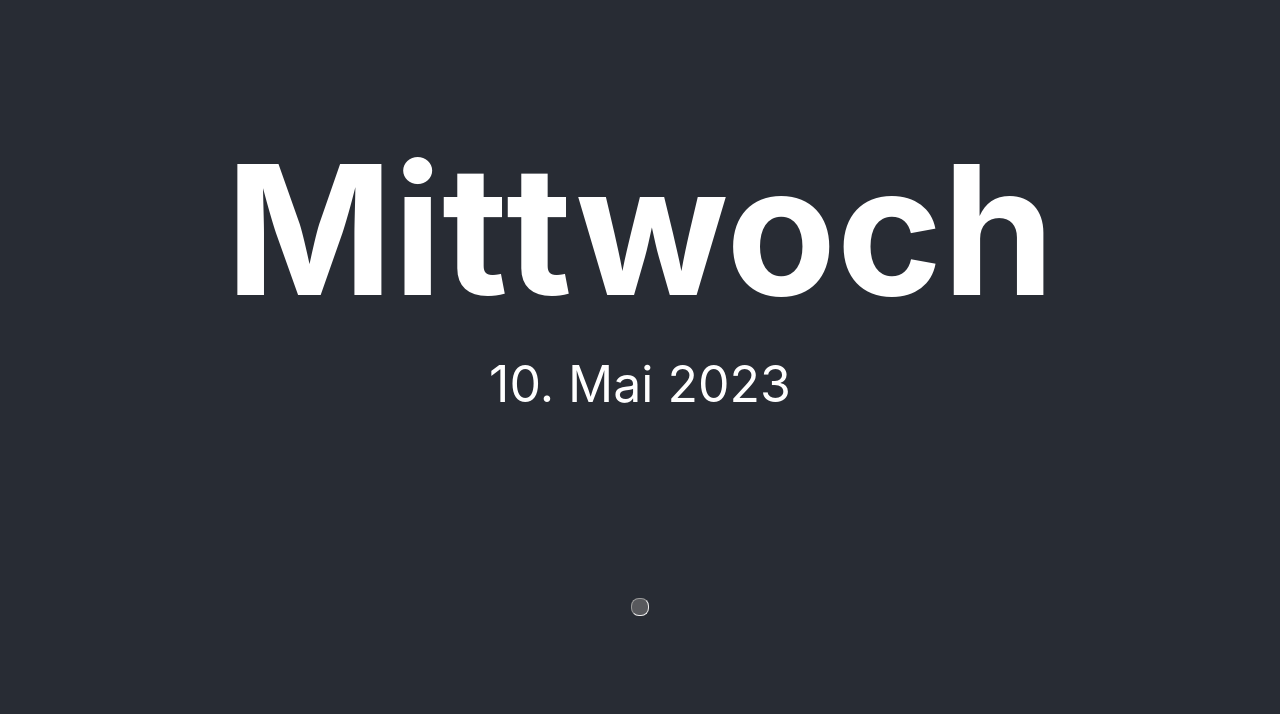
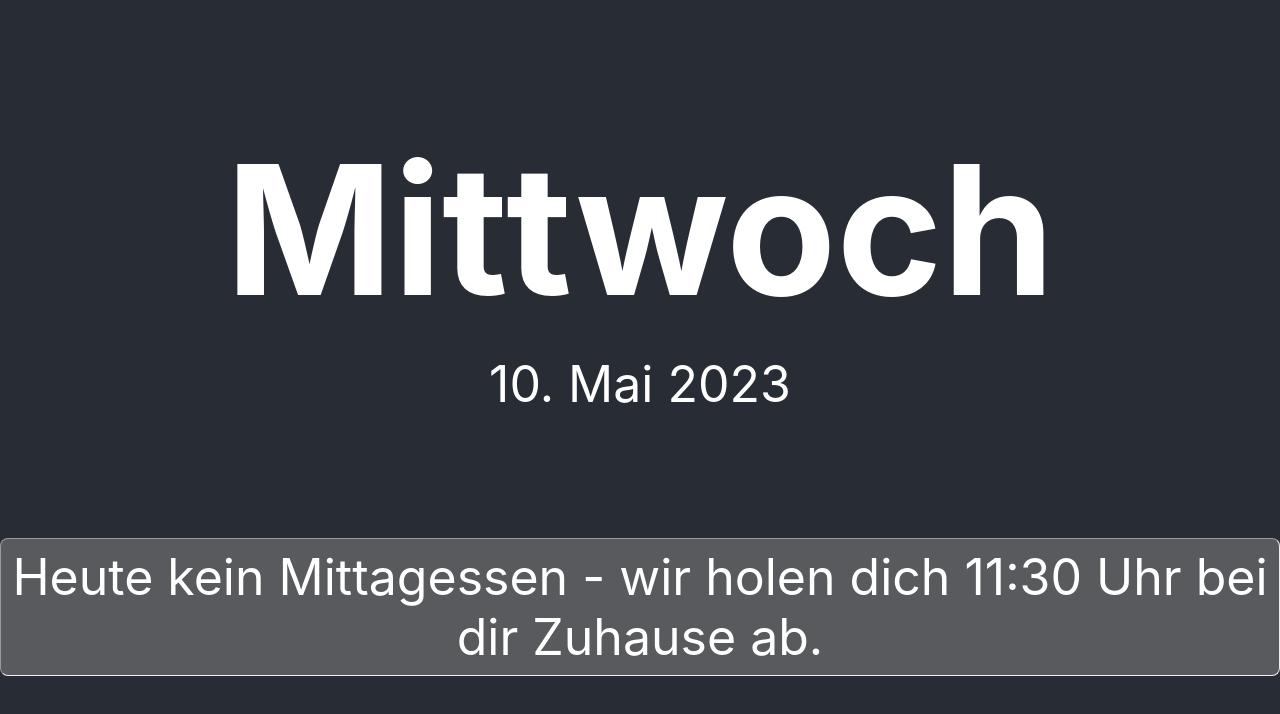
Before and after one commit to Husterknupp/calendarsaurus-wrecks, a React (Create React App) app: page / in a window 1280 px wide. Shown: the top 714 px of the page. Built offline with nearby package versions, Linux system fonts and the light colour scheme; no server answers.

Commit message:
Revert "start with polling for the messages resource"
This reverts commit 0cffa483c6c8dac979299ca8c1c07952c44d544d.

```diff
--- a/package.json
+++ b/package.json
@@ -11,7 +11,6 @@
     "@types/node": "~16.18.28",
     "@types/react": "~18.2.6",
     "@types/react-dom": "~18.2.4",
-    "axios": "~1.4.0",
     "dayjs": "~1.11.7",
     "gh-pages": "~5.0.0",
     "react": "^18.2.0",
--- a/src/App.tsx
+++ b/src/App.tsx
@@ -2,14 +2,15 @@ import React, { ReactElement, useEffect, useState } from "react";
 import "./App.css";
 import dayjs from "dayjs";
 import LOCALE_DE from "dayjs/locale/de";
-import axios from "axios";
 
 function App() {
   return (
     <div className="App">
       <header className="App-header">
         <DateCpt />
-        <MessageCpt />
+        <div className={"today-info"}>
+          Heute kein Mittagessen - wir holen dich 11:30 Uhr bei dir Zuhause ab.
+        </div>
       </header>
     </div>
   );
@@ -40,48 +41,4 @@ function DateCpt(): ReactElement {
   );
 }
 
-type Message = {
-  date: string; // 2023-05-11
-  message: string;
-};
-
-const TIME_1MIN = 60000;
-
-function MessageCpt(): ReactElement | null {
-  const [messages, setMessages] = useState<string>();
-  useEffect(() => {
-    async function doRequest() {
-      setMessages(await axios.get("messages-encrypted.txt"));
-    }
-
-    doRequest();
-
-    const id = setInterval(doRequest, TIME_1MIN);
-    return () => clearInterval(id);
-  }, []);
-
-  return <div className={"today-info"}>{messages}</div>;
-}
-
-// function MessageCpt(): ReactElement | null {
-//   const [messages, setMessages] = useState<Message[]>([]);
-//   useEffect(() => {
-//     async function doRequest() {
-//       // js: `<script defer="defer" src="/calendarsaurus-wrecks/static/js/main.39124231.js">`
-//       // %PUBLIC_URL% -> /calendarsaurus-wrecks
-//       setMessages(await axios.get("messages-encrypted.txt"));
-//     }
-//
-//     doRequest();
-//
-//     const id = setInterval(doRequest, TIME_1MIN);
-//     return () => clearInterval(id);
-//   }, []);
-//
-//   const today = dayjs().format("YYYY-MM-DD");
-//   const message = messages.find((m) => m.date === today);
-//
-//   return message ? <div className={"today-info"}>{message.message}</div> : null;
-// }
-
 export default App;
```
Also changed, not shown: 1 other file (tests, documents, lock files or other folders).
